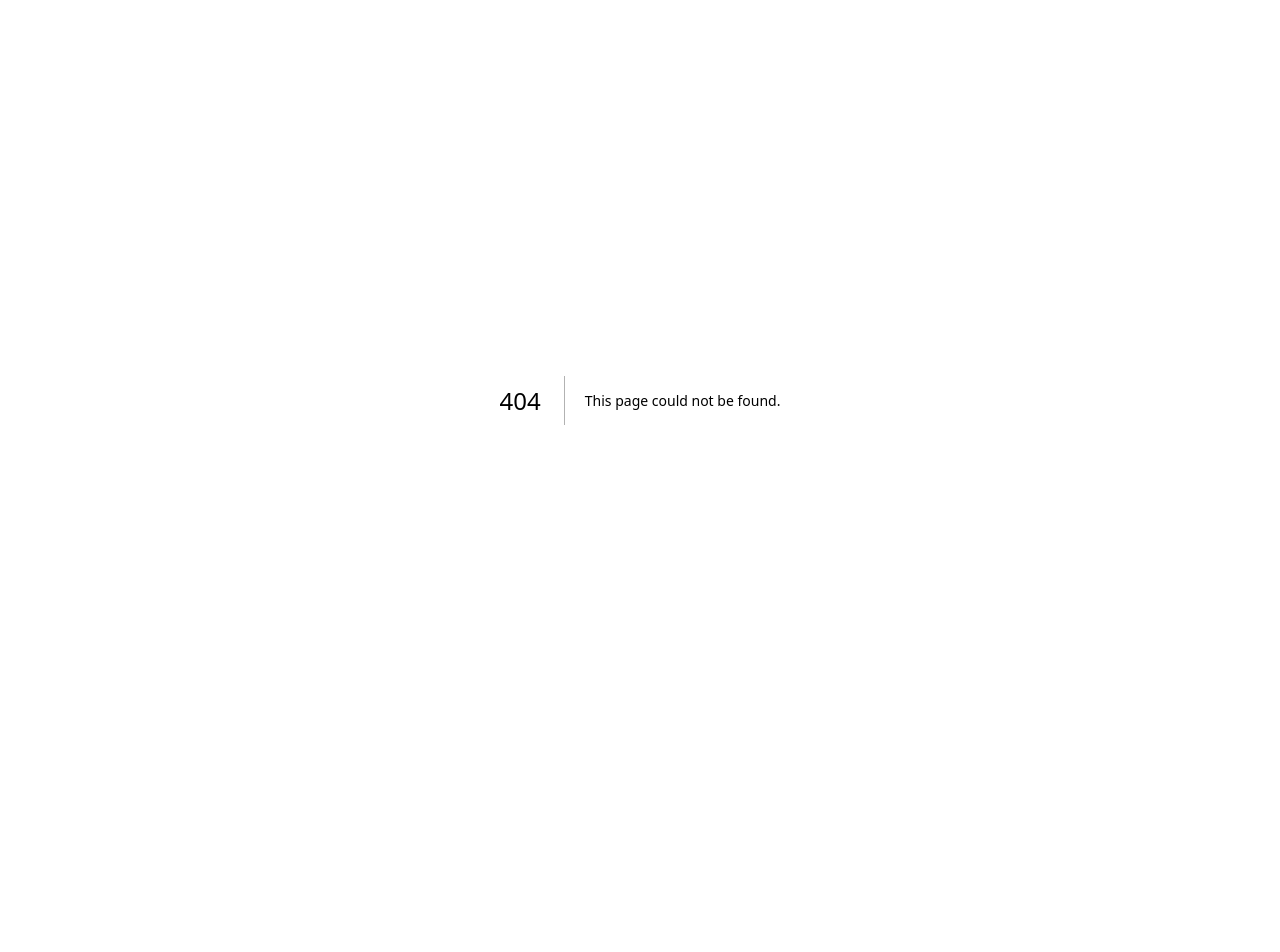
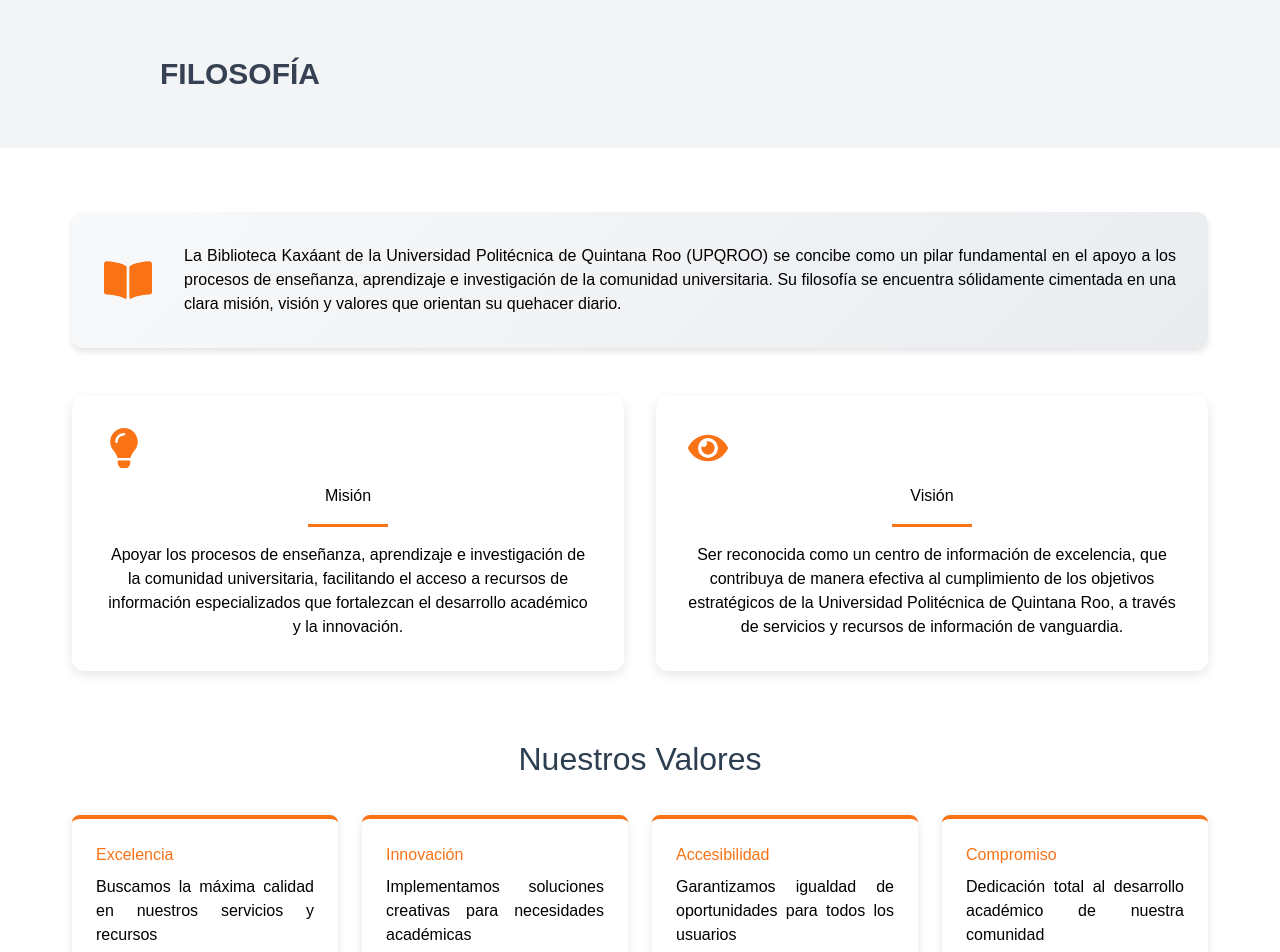
Before and after one commit to Estancias-I-UPQROO/Biblioteca_Kaxaant, a Next.js app: page /filosofia in a window 1280 px wide. Before the commit this address had no page. Shown: the top 952 px of the page. Before the commit the page ends 800 px from the top, so only its background shows below. Built offline with nearby package versions, Linux system fonts and the light colour scheme.

Commit message:
Se agrego la pagina Filosofia con su CSS

```diff
--- a/package.json
+++ b/package.json
@@ -22,6 +22,7 @@
     "pg-hstore": "^2.3.4",
     "react": "19.1.0",
     "react-dom": "19.1.0",
+    "react-icons": "^5.5.0",
     "react-slick": "^0.31.0",
     "sequelize-typescript": "^2.1.6",
     "slick-carousel": "^1.8.1",
--- /dev/null
+++ b/src/app/filosofia/FilosofiaPage.css
@@ -0,0 +1,106 @@
+.filosofia-container {
+  max-width: 1200px;
+  margin: 0 auto;
+  padding: 2rem;
+}
+
+.intro-section {
+  background: linear-gradient(135deg, #f8f9fa 0%, #e9ecef 100%);
+  border-radius: 12px;
+  padding: 2rem;
+  margin: 2rem 0;
+  box-shadow: 0 4px 6px rgba(0, 0, 0, 0.1);
+}
+
+.intro-content {
+  display: flex;
+  align-items: center;
+  gap: 2rem;
+}
+
+.intro-icon {
+  font-size: 3rem;
+  color: #f97316;
+  flex-shrink: 0;
+}
+
+.card-container {
+  display: grid;
+  grid-template-columns: repeat(auto-fit, minmax(300px, 1fr));
+  gap: 2rem;
+  margin: 3rem 0;
+}
+
+.filosofia-card {
+  background: white;
+  border-radius: 12px;
+  padding: 2rem;
+  box-shadow: 0 4px 12px rgba(0, 0, 0, 0.1);
+  transition: transform 0.3s ease, box-shadow 0.3s ease;
+  text-align: center;
+}
+
+.filosofia-card:hover {
+  transform: translateY(-5px);
+  box-shadow: 0 8px 16px rgba(0, 0, 0, 0.15);
+}
+
+.card-icon {
+  font-size: 2.5rem;
+  color: #f97316;
+  margin-bottom: 1rem;
+}
+.valores-grid p {
+  text-align: justify;
+}
+.intro-content P {
+  text-align: justify;
+}
+.card-divider {
+  width: 80px;
+  height: 3px;
+  background: #f97316;
+  margin: 1rem auto;
+}
+
+.valores-section {
+  margin: 4rem 0;
+}
+
+.valores-section h2 {
+  text-align: center;
+  color: #2c3e50;
+  margin-bottom: 2rem;
+  font-size: 2rem;
+}
+
+.valores-grid {
+  display: grid;
+  grid-template-columns: repeat(auto-fit, minmax(250px, 1fr));
+  gap: 1.5rem;
+}
+
+.valor-item {
+  background: white;
+  padding: 1.5rem;
+  border-radius: 8px;
+  box-shadow: 0 2px 8px rgba(0, 0, 0, 0.1);
+  border-top: 4px solid #f97316;
+}
+
+.valor-item h3 {
+  color: #f97316;
+  margin-bottom: 0.5rem;
+}
+
+/* Responsive */
+@media (max-width: 768px) {
+  .intro-content {
+    flex-direction: column;
+    text-align: center;
+  }
+
+  .card-container {
+    grid-template-columns: 1fr;
+  }
+}
--- /dev/null
+++ b/src/app/filosofia/page.tsx
@@ -0,0 +1,70 @@
+import { FaBookOpen, FaLightbulb, FaEye } from "react-icons/fa";
+import "./FilosofiaPage.css";
+import { PageHeader } from "@/components";
+
+const FilosofiaPage = () => {
+  return (
+    <>
+      <PageHeader>Filosofía</PageHeader>
+      <div className="filosofia-container">
+
+        <div className="intro-section">
+          <div className="intro-content">
+            <FaBookOpen className="intro-icon" />
+            <p>
+              La Biblioteca Kaxáant de la Universidad Politécnica de Quintana Roo (UPQROO) se concibe como un pilar fundamental en el apoyo a los procesos de enseñanza, aprendizaje e investigación de la comunidad universitaria. Su filosofía se encuentra sólidamente cimentada en una clara misión, visión y valores que orientan su quehacer diario.
+            </p>
+          </div>
+        </div>
+
+        <div className="card-container">
+          <div className="filosofia-card">
+            <div className="card-icon">
+              <FaLightbulb />
+            </div>
+            <h2>Misión</h2>
+            <div className="card-divider"></div>
+            <p>
+              Apoyar los procesos de enseñanza, aprendizaje e investigación de la comunidad universitaria, facilitando el acceso a recursos de información especializados que fortalezcan el desarrollo académico y la innovación.
+            </p>
+          </div>
+
+          <div className="filosofia-card">
+            <div className="card-icon">
+              <FaEye />
+            </div>
+            <h2>Visión</h2>
+            <div className="card-divider"></div>
+            <p>
+              Ser reconocida como un centro de información de excelencia, que contribuya de manera efectiva al cumplimiento de los objetivos estratégicos de la Universidad Politécnica de Quintana Roo, a través de servicios y recursos de información de vanguardia.
+            </p>
+          </div>
+        </div>
+
+        <div className="valores-section">
+          <h2>Nuestros Valores</h2>
+          <div className="valores-grid">
+            <div className="valor-item">
+              <h3>Excelencia</h3>
+              <p>Buscamos la máxima calidad en nuestros servicios y recursos</p>
+            </div>
+            <div className="valor-item">
+              <h3>Innovación</h3>
+              <p>Implementamos soluciones creativas para necesidades académicas</p>
+            </div>
+            <div className="valor-item">
+              <h3>Accesibilidad</h3>
+              <p>Garantizamos igualdad de oportunidades para todos los usuarios</p>
+            </div>
+            <div className="valor-item">
+              <h3>Compromiso</h3>
+              <p>Dedicación total al desarrollo académico de nuestra comunidad</p>
+            </div>
+          </div>
+        </div>
+      </div>
+    </>
+  );
+};
+
+export default FilosofiaPage
--- a/src/app/globals.css
+++ b/src/app/globals.css
@@ -21,6 +21,6 @@
 
 body {
   background: var(--background);
-  color: var(--foreground);
+  color: black;
   font-family: Arial, Helvetica, sans-serif;
 }
--- /dev/null
+++ b/src/components/PageHeader/PageHeader.tsx
@@ -0,0 +1,9 @@
+import type { PropsWithChildren } from "react"
+
+export const PageHeader = ({children}: PropsWithChildren) => {
+    return (
+        <header className="bg-gray-100">
+            <h1 className="w-9/12 mx-auto py-14 uppercase font-semibold text-3xl text-gray-700 text-center md:text-start">{children}</h1>
+        </header>
+    )
+}
--- /dev/null
+++ b/src/components/index.ts
@@ -0,0 +1 @@
+export { PageHeader } from "./PageHeader/PageHeader";
```
Also changed, not shown: 1 other file (tests, documents, lock files or other folders).
